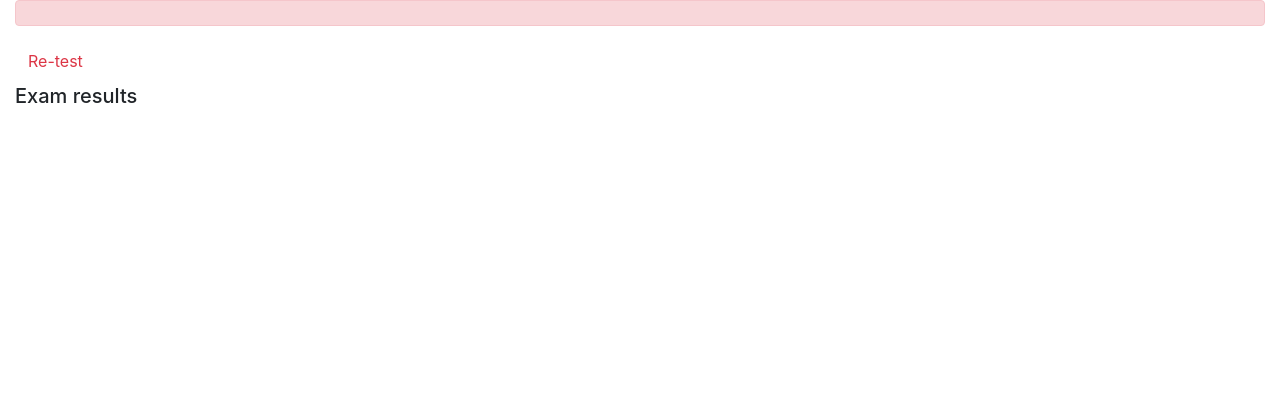
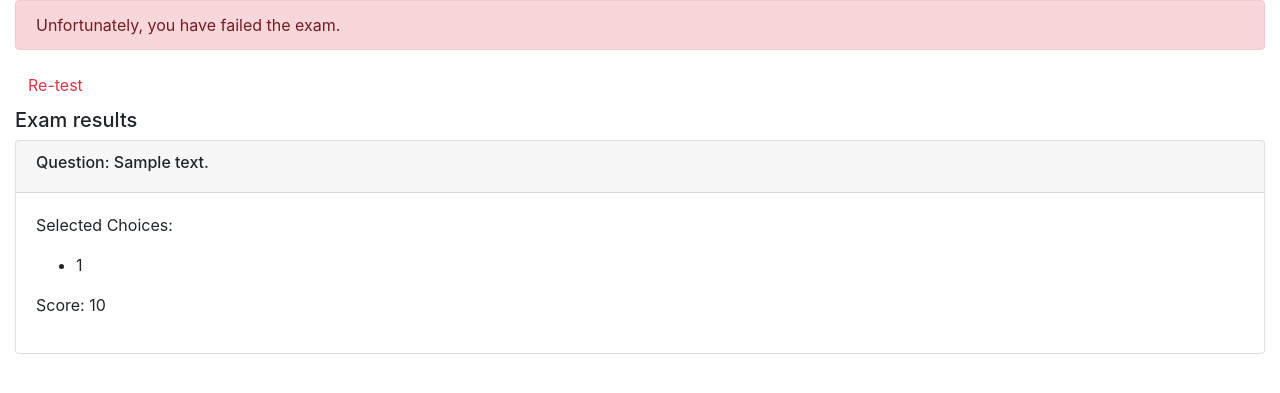
Before and after one commit to GZign/final_django, a Django app: template onlinecourse/templates/onlinecourse/exam_result_bootstrap.html in a window 1280 px wide. Shown: the part 56-449 px from the top of the page. Run offline with Django 3.2, Linux system fonts and the light colour scheme; tables that the repository leaves empty hold one stand-in row (values such as "Sample post"); the template is opened without the code that fills it: values that come from a table or form of the project are taken from there, most other values are stand-ins (such as "Sample title", 1, 10 or a date in 2020); some libraries are stand-ins or nearby versions.

Commit message:
views, exam result html y url

```diff
--- a/onlinecourse/templates/onlinecourse/exam_result_bootstrap.html
+++ b/onlinecourse/templates/onlinecourse/exam_result_bootstrap.html
@@ -39,16 +39,38 @@
     {% if grade > 80 %}
     <div class="alert alert-success">
        <!--HINT Display passed info -->
+       Congratulations! You have passed the exam.
     </div>
     {% else %}
     <div class="alert alert-danger">
         <!--HINT Display failed info -->
+        Unfortunately, you have failed the exam.
     </div>
     <a class="btn btn-link text-danger" href="{% url 'onlinecourse:course_details' course.id %}">Re-test</a>
     {% endif %}
     <div class="card-columns-vertical mt-1">
     <h5 class="">Exam results</h5>
         <!--HINT Display exam results-->
+        {% for result in question_results %}
+        <div class="card mt-1">
+            <div class="card-header">
+                <h6>Question: {{ result.question.question_text }}</h6>
+            </div>
+            <div class="card-body">
+                {% if result.selected_choices %}
+                    <p>Selected Choices:</p>
+                    <ul>
+                        {% for choice_id in result.selected_choices %}
+                            <li>{{ choice_id }}</li>
+                        {% endfor %}
+                    </ul>
+                {% else %}
+                    <p>No choices selected</p>
+                {% endif %}
+                <p>Score: {{ result.score }}</p>
+            </div>
+        </div>
+    {% endfor %}
     </div>
 </div>
 </body>
--- a/onlinecourse/urls.py
+++ b/onlinecourse/urls.py
@@ -18,7 +18,7 @@ urlpatterns = [
     path('<int:course_id>/enroll/', views.enroll, name='enroll'),
 
     # <HINT> Create a route for submit view
-
+    path('<int:course_id>/submit/', views.submit, name='submit_exam'),
     # <HINT> Create a route for show_exam_result view
-
+    path('course/<int:course_id>/submission/<int:submission_id>/result/', views.show_exam_result, name='show_exam_result')
  ] + static(settings.MEDIA_URL, document_root=settings.MEDIA_ROOT)
```
Also changed, not shown: onlinecourse/views.py (+62 -3 lines). Lines whose indentation alone changed are shown as unchanged.
